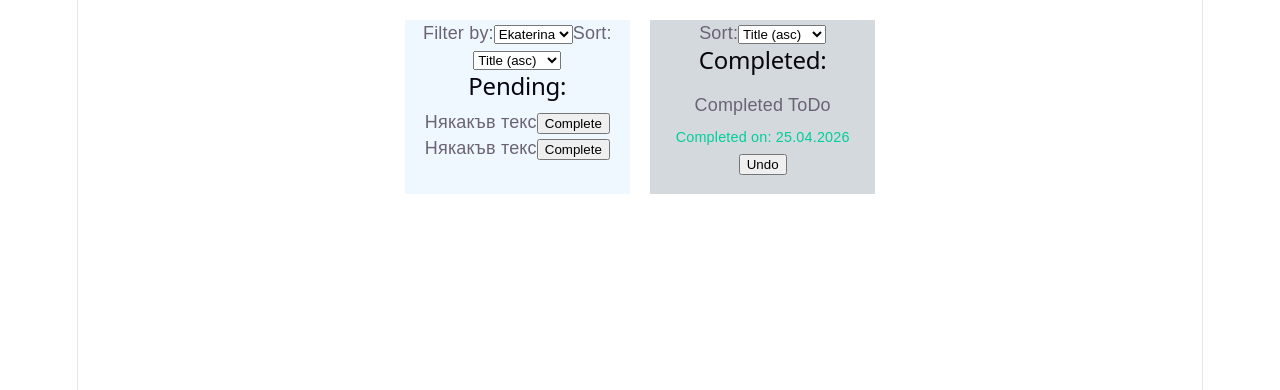
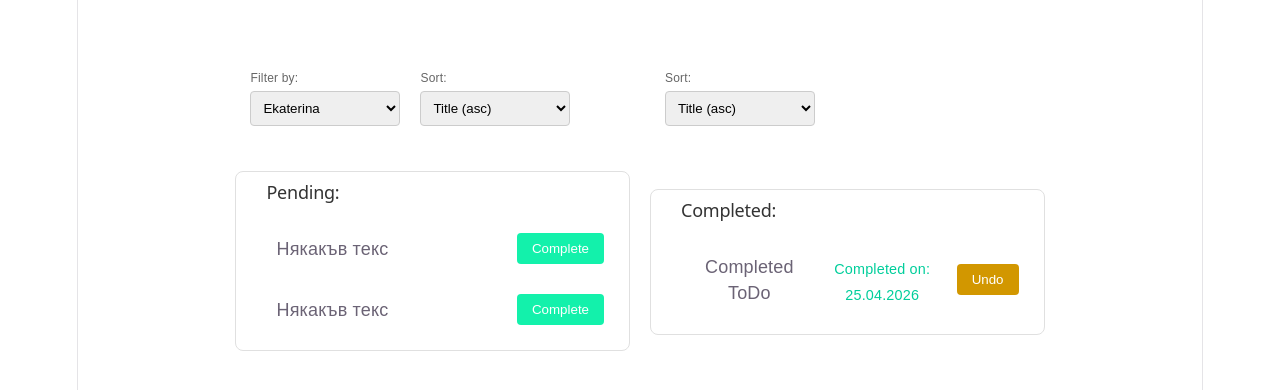
Before and after one commit to ekgeorgieva/TodoApp, a React (Vite) app: page / in a window 1280 px wide. Shown: the top 390 px of the page. Built offline with nearby package versions, Linux system fonts and the light colour scheme.

Commit message:
Почти готов начален css
Филтирте са оправени. Единсвен проблем е че кутийките на филтрите и здачите не са изравнени.

```diff
--- a/src/App.css
+++ b/src/App.css
@@ -1,63 +1,117 @@
 body{
   width: 100%;
   background-color: white;
+  font-family: Arial, sans-serif;
 }
-/* .app{
-  padding: 20px;
-} */
-
 .mainContainer{
   display: flex;
   gap:20px;
   padding-top: 50px;
-  font-family: Arial, sans-serif;
-  padding: 20px;
-  max-width: 2200px;
+  padding: 50px;
+  max-width: 3200px;
   margin: 0 auto;
 }
 
-.pending{
+h2{
+  text-align: left;
+  padding-left: 20px;
+  font-size: 1rem;
+  margin-bottom: 15px;
+  color: #333;
+}
+
+.filters{
+  display: flex;
+  gap: 20px;
+  margin-bottom: 20px;
+}
+
+.filterLeft,.filterRight{
   width: 100%;
-  /* height: 450px; */
-  background-color: aliceblue;
+  box-sizing: border-box;
+  background-color: #ffffff;
+  padding: 15px;
+  margin-bottom: 20px;
+  display: flex;
+  gap: 20px;
+  flex-direction: row;
+  align-items: flex-start;
+  flex-wrap: wrap;
+
+}
+select {
+  padding: 8px;
+  border-radius: 4px;
+  border: 1px solid #ccc;
+  min-width: 150px;
+  cursor: pointer;
+}
+.filterLeft select, .filterRight select {
+  display: block;
+  margin-bottom: 10px;
+}
+
+.filterLeft label, .filterRight label {
+  font-size: 12px;
+  color: #666;
+  text-align: left;
+  display: flex;
   flex-direction: column;
 }
-.completed{
-  width: 100%;
-  /* height: 450px; */
-  background-color: rgb(211, 217, 221);
+
+.pending, .completed{
+  flex-direction: column;
+  flex: 1;
+  display: flex;
+  min-width: 0;
 }
 
 .todoList{
+  width: 100%;
+  box-sizing: border-box;
   list-style: none;
   padding: 0;
+  background-color: white;
+  border-radius: 8px;
+  border: 1px solid #e0e0e0;
+  padding: 10px;
+  list-style: none;
 }
 
-.todoItem{
+.listItem{
   display: flex;
   justify-content: space-between;
   align-items: center;
   padding: 15px;
-  border-bottom: 1px solid #eee;
-  background: #fff;
+  padding-left: 30px;
 }
 
-.btnSubmit{
+
+.submitButton{
   background-color: #13f1ab;
   color: white;
   border: none;
   padding: 8px 15px;
   border-radius: 4px;
-  /* cursor: pointer; */
+  cursor: pointer;
 }
 
-.btnUndo{
+/* #root > div > div.completed > ul > li > button{
   background-color: #d29700;
   color: white;
   border: none;
   padding: 8px 15px;
   border-radius: 4px;
-  /* cursor: pointer; */
+  cursor: pointer;
+} */
+
+.undoButton{
+  background-color: #d29700;
+  color: white;
+  border: none;
+  padding: 8px 15px;
+  border-radius: 4px;
+  cursor: pointer;
 }
 
 .completedDate{
--- a/src/App.jsx
+++ b/src/App.jsx
@@ -5,42 +5,47 @@ function App() {
     <div className="mainContainer">
       <div className="pending">
         <div className="filterLeft">
-          <label>Filter by:</label>
+          <label>Filter by:
           <select className="Filter by:">
             <option>Ekaterina</option>
             <option>Bret</option>
           </select>
-          <label>Sort:</label>
+          </label>
+          <label>Sort:
           <select className="sort">
             <option>Title (asc)</option>
             <option>Title (desc)</option>
           </select>
+          </label>
         </div>
-        <h2>Pending:</h2>
+
         <div className="todoList">
+          <h2>Pending:</h2>
           <li className="listItem">Някакъв текс
-          <button className="submit">Complete</button>
+          <button className="submitButton">Complete</button>
           </li>
           <li className="listItem">Някакъв текс
-          <button className="submit">Complete</button>
+          <button className="submitButton">Complete</button>
           </li>
         </div>
       </div>
 
       <div className="completed">
-        <div className="filtersRight">
-          <label>Sort:</label>
+        <div className="filterRight">
+          <label>Sort:
           <select className="sortCompleted">
             <option>Title (asc)</option>
             <option>Title (desc)</option>
           </select>
+          </label>
         </div>
 
-        <h2>Completed:</h2>
+
         <ul className="todoList">
+          <h2>Completed:</h2>
           <li className="listItem">Completed ToDo
           <p className="completedDate">Completed on: 25.04.2026</p>
-          <button className="undo">Undo</button>
+          <button className="undoButton">Undo</button>
           </li>
         </ul>
       </div>
```
